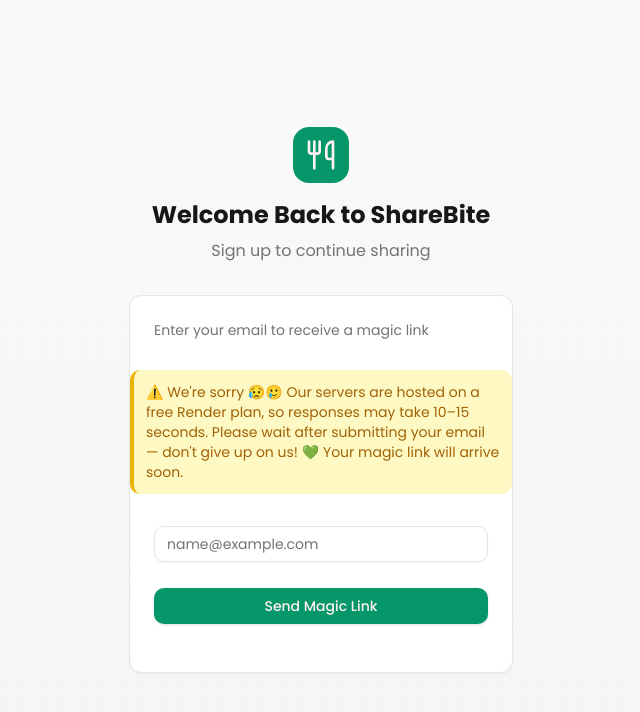
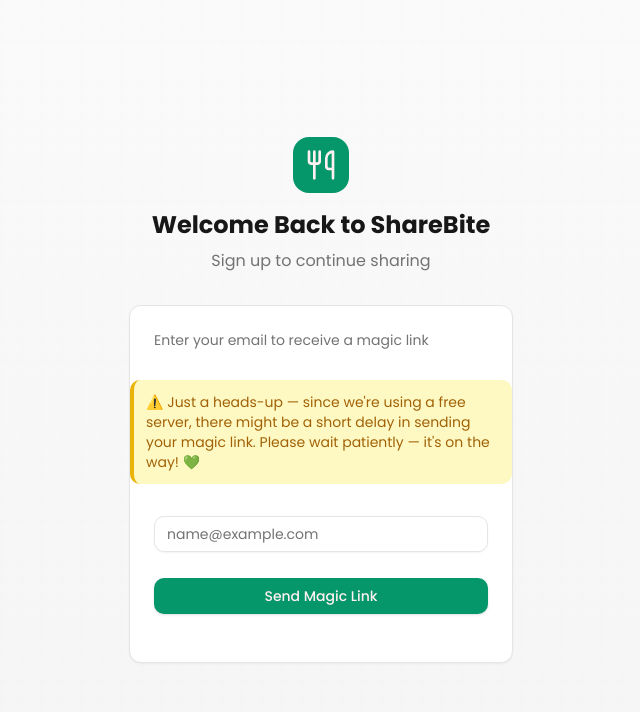
Before and after one commit to Alameen0011/shareBite-Client, a React (Vite) app: page /auth/signup in a window 1280 px wide. Shown: the top 712 px of the page, without its empty margins (319-959 px from the left). Built offline with nearby package versions, Linux system fonts and the light colour scheme; no server answers.

Commit message:
signup info change

```diff
--- a/src/pages/auth/Signup.tsx
+++ b/src/pages/auth/Signup.tsx
@@ -77,8 +77,8 @@
           </CardHeader>
 
    <div className="bg-yellow-100 border-l-4 border-yellow-500 text-yellow-700 p-3 text-sm rounded-md mb-2">
-  ⚠️ We're sorry 😥🥲 Our servers are hosted on a free Render plan, so responses may take 10–15 seconds.
-  Please wait after submitting your email — don't give up on us! 💚 Your magic link will arrive soon.
+    ⚠️ Just a heads-up — since we're using a free server, there might be a short delay in sending your magic link.
+  Please wait patiently — it's on the way! 💚
 </div>
 
 
```
